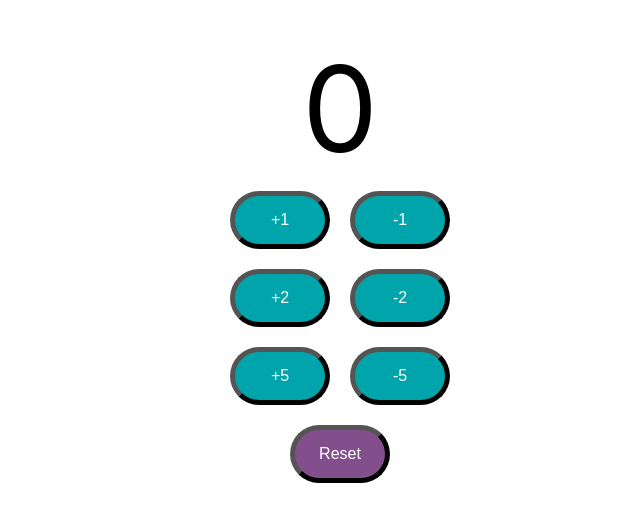
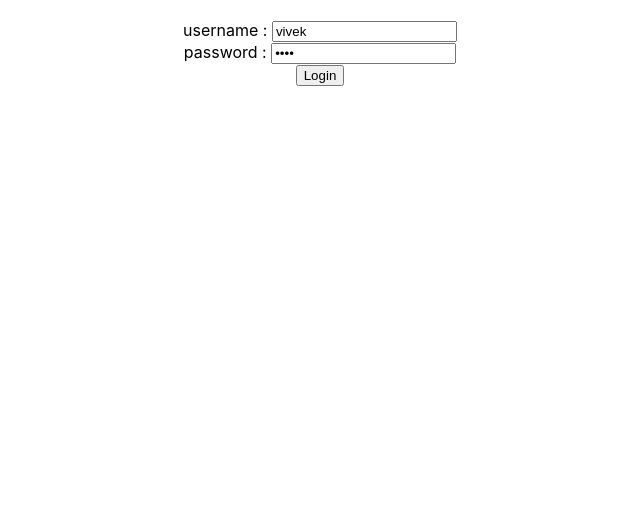
Before and after one commit to viveksoni100/spring-3-and-spring-frameork-6-learning, a React (Create React App) app in the folder frontend_todo_in_react/todo_app/: page / in a window 1280 px wide. Shown: the top 522 px of the page, without its empty margins (320-960 px from the left). Built offline with nearby package versions, Linux system fonts and the light colour scheme.

Commit message:
routing is learnt

```diff
--- a/frontend_todo_in_react/todo_app/package.json
+++ b/frontend_todo_in_react/todo_app/package.json
@@ -8,6 +8,7 @@
     "@testing-library/user-event": "^13.5.0",
     "react": "^18.2.0",
     "react-dom": "^18.2.0",
+    "react-router-dom": "^6.10.0",
     "react-scripts": "5.0.1",
     "web-vitals": "^2.1.4"
   },
--- a/frontend_todo_in_react/todo_app/src/App.js
+++ b/frontend_todo_in_react/todo_app/src/App.js
@@ -1,10 +1,10 @@
 import './App.css'
-import Counter from './components/counter/Counter';
+import TodoApp from './components/todo/TodoApp'
 
 function App() {
   return (
     <div className="App">
-      <Counter></Counter>
+      <TodoApp></TodoApp>
     </div>
   );
 }
--- /dev/null
+++ b/frontend_todo_in_react/todo_app/src/components/todo/TodoApp.css
@@ -0,0 +1,3 @@
+.ErrorComponent {
+    font-size: large;
+}
--- /dev/null
+++ b/frontend_todo_in_react/todo_app/src/components/todo/TodoApp.jsx
@@ -0,0 +1,85 @@
+import { useState } from "react"
+import { BrowserRouter, Route, Routes, useNavigate, useParams } from "react-router-dom"
+import './TodoApp.css'
+
+export default function TodoApp() {
+    return (
+        <div className="TodoApp">
+            <BrowserRouter>
+                <Routes>
+                    <Route path='/' element={<LoginComponent></LoginComponent>}></Route>
+                    <Route path='/login' element={<LoginComponent></LoginComponent>}></Route>
+                    <Route path='/welcome/:username' element={<WelcomeComponent></WelcomeComponent>}></Route>
+                    <Route path='*' element={<ErrorComponent></ErrorComponent>}></Route>
+                </Routes>
+            </BrowserRouter>
+        </div>
+    )
+}
+
+function LoginComponent() {
+
+    const [username, setUsername] = useState('vivek')
+    const [password, setPassword] = useState('pass')
+    const [showSuccessMsg, setShowSuccessMsg] = useState(false)
+    const [showErrorMsg, setShowErrorMsg] = useState(false)
+    const navigate = useNavigate()
+
+    return (
+        <div className="Login">
+            {showSuccessMsg && <div className="successMsg">authenticated successfully</div>}
+            {showErrorMsg && <div className="errorMsg">authentication failed</div>}
+            <div className="LoginForm">
+                <div>
+                    <label>username : </label>
+                    <input type="text" name="username" value={username} onChange={handleUsernameChange}></input>
+                </div>
+                <div>
+                    <label>password : </label>
+                    <input type="password" name="password" value={password} onChange={handlePasswordChange}></input>
+                </div>
+                <div>
+                    <button type="button" name="login" onClick={handleSubmit}>Login</button>
+                </div>
+            </div>
+        </div>
+    )
+
+    function handleUsernameChange(event) {
+        setUsername(event.target.value)
+    }
+
+    function handlePasswordChange(event) {
+        setPassword(event.target.value)
+    }
+
+    function handleSubmit(event) {
+        if (username === 'vivek' && password === 'password') {
+            setShowSuccessMsg(true)
+            setShowErrorMsg(false)
+            navigate(`/welcome/${username}`)
+        } else {
+            setShowSuccessMsg(false)
+            setShowErrorMsg(true)
+        }
+    }
+}
+
+function WelcomeComponent() {
+
+    const {username} = useParams()
+
+    return (
+        <div className="Welcome">
+            Welcome Component - {username}
+        </div>
+    )
+}
+
+function ErrorComponent() {
+    return (
+        <div className="ErrorComponent">
+            હાલ ભાગ ડોફા
+        </div>
+    )
+}
```
Also changed, not shown: 1 other file (tests, documents, lock files or other folders).
